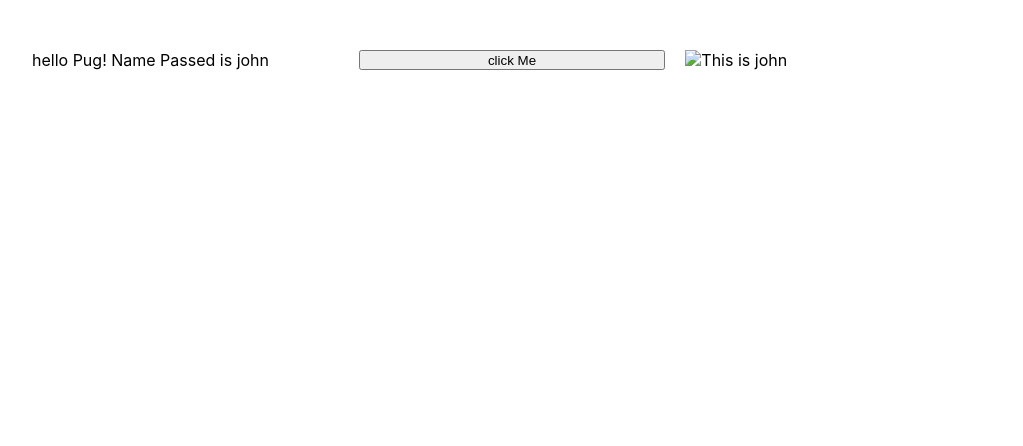
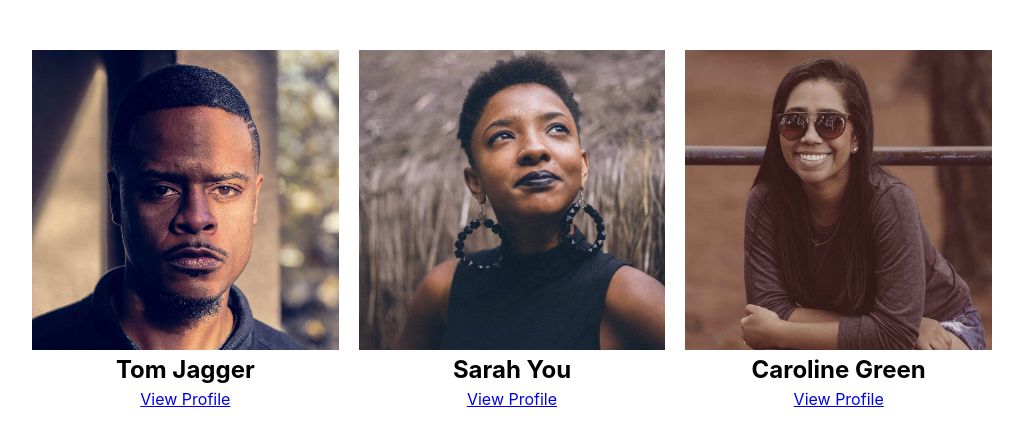
Before and after one commit to SmiteshArolkar/NodeJs-Express-Pug, a Node server app: page / in a window 1280 px wide. Shown: the part 80-526 px from the top of the page, without its empty margins (128-1151 px from the left). Run offline with Node 20, Linux system fonts and the light colour scheme.

Commit message:
Images etc

```diff
--- a/server.js
+++ b/server.js
@@ -1,7 +1,12 @@
 const express = require('express')
+const people = require('./people.json')
+
 const app = express();
+app.set('view engine','pug')
 
-const server = app.listen(7000,() => {
+app.use(express.static(__dirname+'/public'))
+
+const server = app.listen(3000,() => {
     console.log(`Server started on port ${server.address().port}`)
 })
 
@@ -9,10 +14,7 @@ const server = app.listen(7000,() => {
 app.get('/',(req,res) => {
     res.render('index',{
         title:'Homepage',
-        name : "john"
+        name : "john",
+        people: people.profiles
     })
 })
-
-app.set('view engine','pug')
-
-app.use(express.static(__dirname+'/public'))
--- a/views/index.pug
+++ b/views/index.pug
@@ -2,6 +2,11 @@ extends default
 
 block content
   div.container
-     p#hello hello Pug! Name Passed is #{name}
-     button.btn.btn-blue  click Me
-     img(src="" alt=`This is ${name}`)
+    each person in people
+      div.person
+        div.person-image(style=`background: url('/images/${person.imgSrc}') top center
+        no-repeat; background-size: cover;`)
+        h2.person-name
+          | #{person.firstname} #{person.lastname}
+        a(href=`/profile?id=${person.id}`)
+          | View Profile
```
